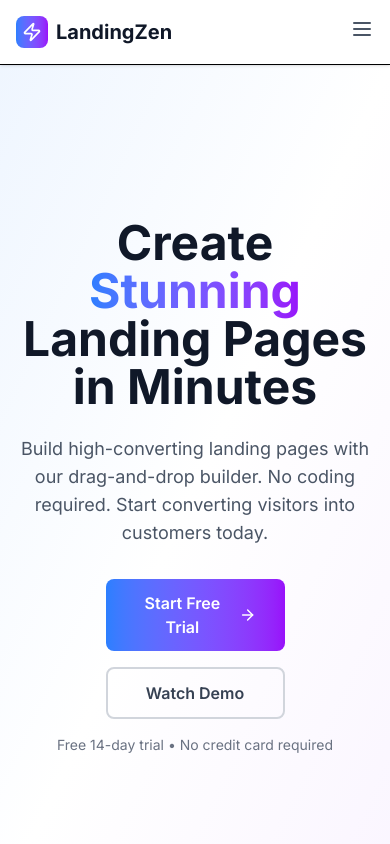
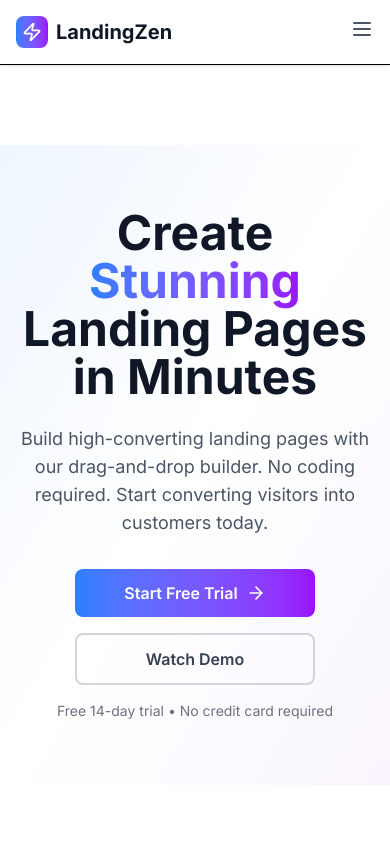
Before and after one commit to lokeshbhai007/LandingZen, a Next.js app: page /dashboard in a window 390 px wide. Shown: the top 844 px of the page. Built offline with nearby package versions, Linux system fonts and the light colour scheme; no server answers; sample sign-in values are in the browser's storage.

Commit message:
updated hero section for mobile best view

```diff
--- a/app/auth/signin/page.jsx
+++ b/app/auth/signin/page.jsx
@@ -47,7 +47,7 @@ export default function SignIn() {
       if (result?.error) {
         toast.error(result.error);
       } else if (result?.ok) {
-        toast.success("Welcome! You are successfully logged in.");
+        toast.success("Welcome! login successfull.");
         router.push("/dashboard");
       }
     } catch (error) {
--- a/components/LandingZenPage.jsx
+++ b/components/LandingZenPage.jsx
@@ -237,7 +237,7 @@ const LandingZenPage = ({ onLogout, userSession }) => {
       </nav>
 
       {/* Hero Section */}
-      <section className="relative bg-gradient-to-br from-blue-50 via-white to-purple-50 min-h-screen flex items-center">
+      <section className="relative bg-gradient-to-br from-blue-50 via-white to-purple-50 md:min-h-screen lg:min-h-screen mt-20 mb-10 flex items-center">
         <div className="max-w-7xl mx-auto px-4 sm:px-6 lg:px-8 w-full">
           <div className="text-center py-16 lg:py-0">
             <h1 className="text-5xl md:text-6xl font-bold text-gray-900 mb-6">
@@ -253,11 +253,11 @@ const LandingZenPage = ({ onLogout, userSession }) => {
               customers today.
             </p>
             <div className="flex flex-col sm:flex-row gap-4 justify-center items-center">
-              <button className="w-1/2 sm:w-52 bg-gradient-to-r from-blue-500 to-purple-600 hover:from-blue-600 hover:to-purple-700 text-white px-7 py-3 rounded-lg text-base font-semibold transition-all transform hover:scale-105 flex items-center justify-center space-x-2">
+              <button className="w-60 sm:w-52 bg-gradient-to-r from-blue-500 to-purple-600 hover:from-blue-600 hover:to-purple-700 text-white px-7 py-3 rounded-lg text-base font-semibold transition-all transform hover:scale-105 flex items-center justify-center space-x-2">
                 <span>Start Free Trial</span>
                 <ArrowRight className="w-5 h-5" />
               </button>
-              <button className="w-1/2 sm:w-52 border-2 border-gray-300 hover:border-gray-400 text-gray-700 px-7 py-3 rounded-lg text-base font-semibold transition-colors">
+              <button className="w-60 sm:w-52 border-2 border-gray-300 hover:border-gray-400 text-gray-700 px-7 py-3 rounded-lg text-base font-semibold transition-colors">
                 Watch Demo
               </button>
             </div>
```
